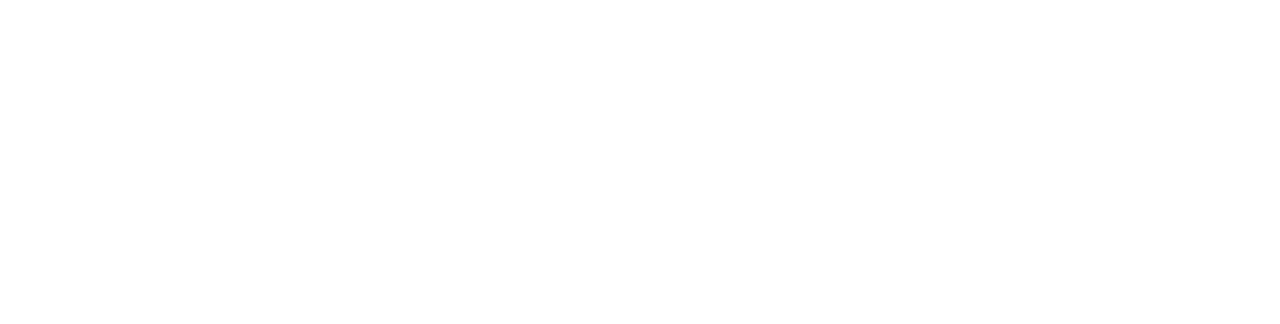
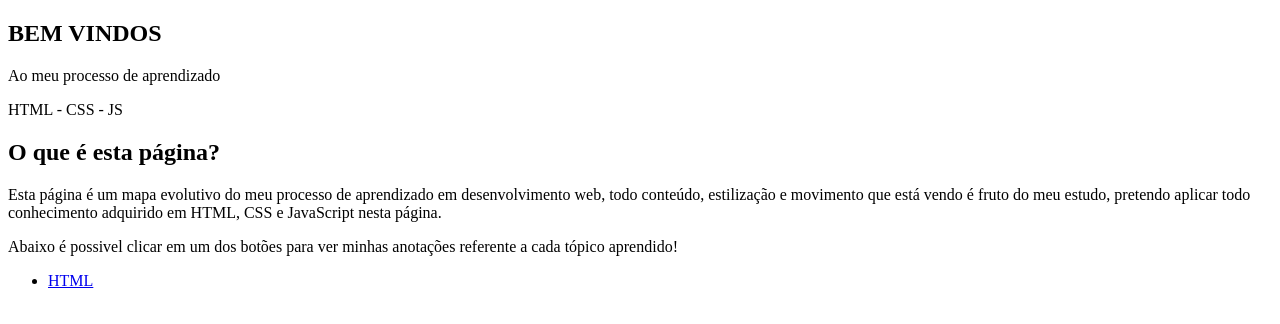
Before and after one commit to DevIcaroS/treino-de-html-css-js, a plain HTML site: page index.html in a window 1280 px wide. Drawn offline with Linux system fonts and the light colour scheme.

Commit message:
montando body, link relativo e semântica

```diff
--- a/index.html
+++ b/index.html
@@ -30,10 +30,41 @@
     <meta name="twitter:site" content="">
     <meta name="twitter:author" content="">
 
-
-
 </head>
 <body>
 
+    <header>
+
+        <section id="topo">
+
+            <h1 class="titulo">BEM VINDOS</h1>
+            <p class="subtitulo">Ao meu processo de aprendizado</p>
+            <p class=subtitulo2>HTML - CSS - JS</p>
+
+        </section>
+
+    </header>
+    <main>
+
+        <section class="conteudo1">
+
+            <h2 class="pergunta">O que é esta página?</h2>
+            <p class="subtexto">
+                Esta página é um mapa evolutivo do meu processo de aprendizado em desenvolvimento web,
+                todo conteúdo, estilização e movimento que está vendo é fruto do meu estudo, pretendo
+                aplicar todo conhecimento adquirido em HTML, CSS e JavaScript nesta página.</p>
+            <p class=subtexto>Abaixo é possivel clicar em um dos botões para ver minhas anotações
+                referente a cada tópico aprendido!</p>
+
+        </section>
+
+         <nav>
+            <ul>
+                <li><a href="page.html">HTML</a></li>
+            </ul>
+        </nav>
+
+    </main>
+
 </body>
 </html>
```
Also changed, not shown: page.html (added, +13 -0 lines).
